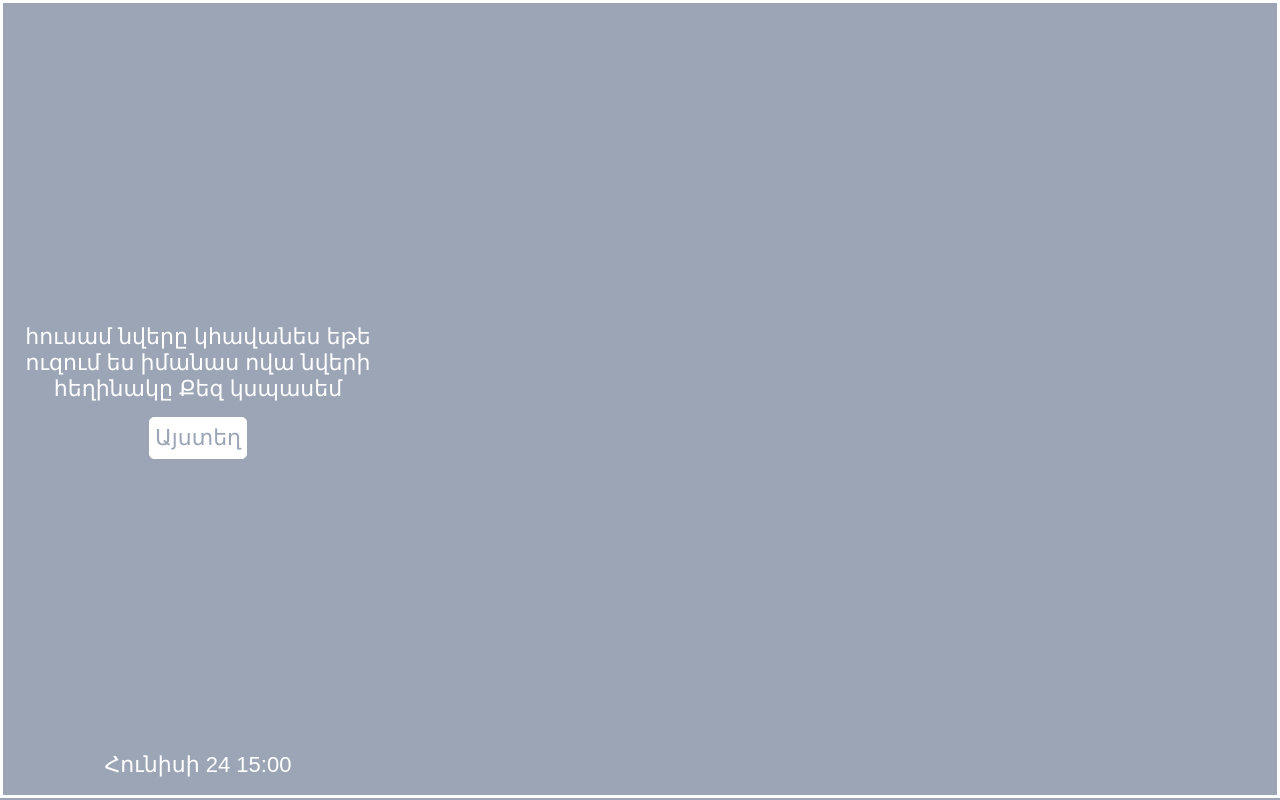
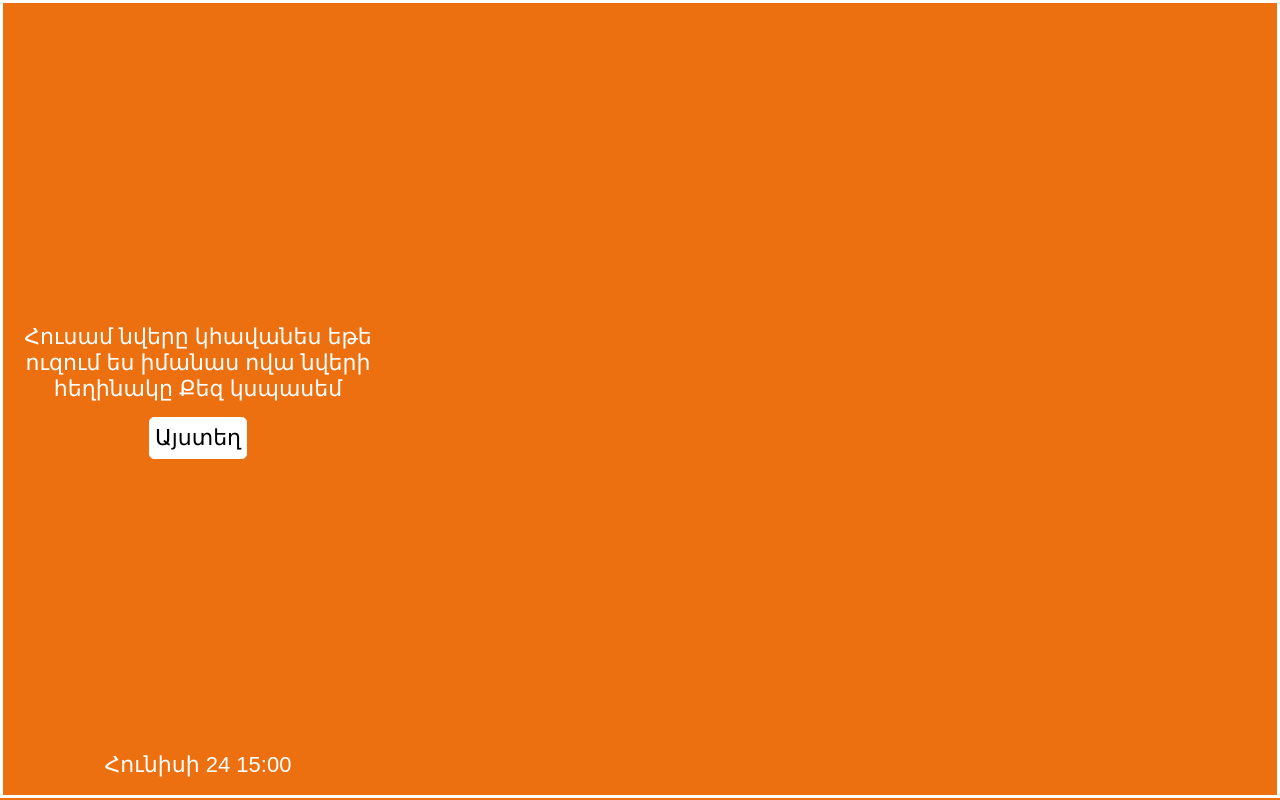
Before and after one commit to ggorr13/ggorr13.github.io, a plain HTML site: page index.html in a window 1280 px wide. Drawn offline with nearby package versions, Linux system fonts and the light colour scheme.

Commit message:
eli update

```diff
--- a/index.html
+++ b/index.html
@@ -14,7 +14,7 @@
 <body>
 <div class="container">
     <p class="ml12" style="word-break: break-word; display: flex; flex-wrap: wrap; align-items: center; justify-content: center; text-align: center">
-        հուսամ նվերը կհավանես եթե ուզում ես իմանաս ովա նվերի հեղինակը
+        Հուսամ նվերը կհավանես եթե ուզում ես իմանաս ովա նվերի հեղինակը
         Քեզ կսպասեմ<a target="_blank" href="https://www.google.com/maps?q=40.878356,45.143630" style="text-decoration: none; margin: 0 5px">Այստեղ</a>
     </p>
     <p class="ml12 item_two">Հունիսի 24 15:00</p>
--- a/style.css
+++ b/style.css
@@ -6,7 +6,7 @@
 }
 
 body {
-    background: #9ba5b6;
+    background: #ec7010;
     border: 3px solid white;
 }
 
@@ -42,6 +42,6 @@ a {
     border: 1px solid white;
     padding: 5px;
     border-radius: 5px;
-    color: #9ba5b6;
+    color: black;
     background: white;
 }
```
